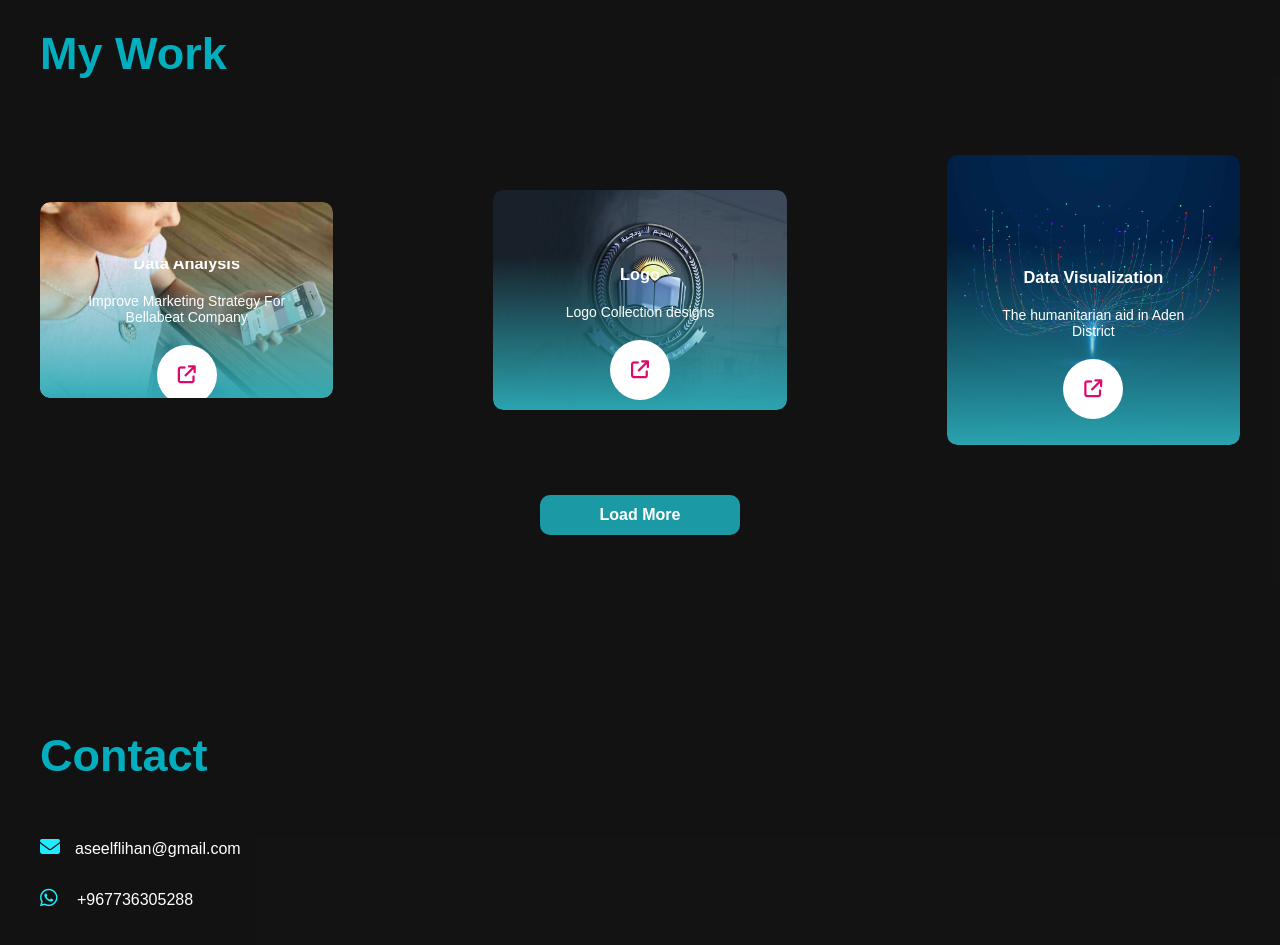
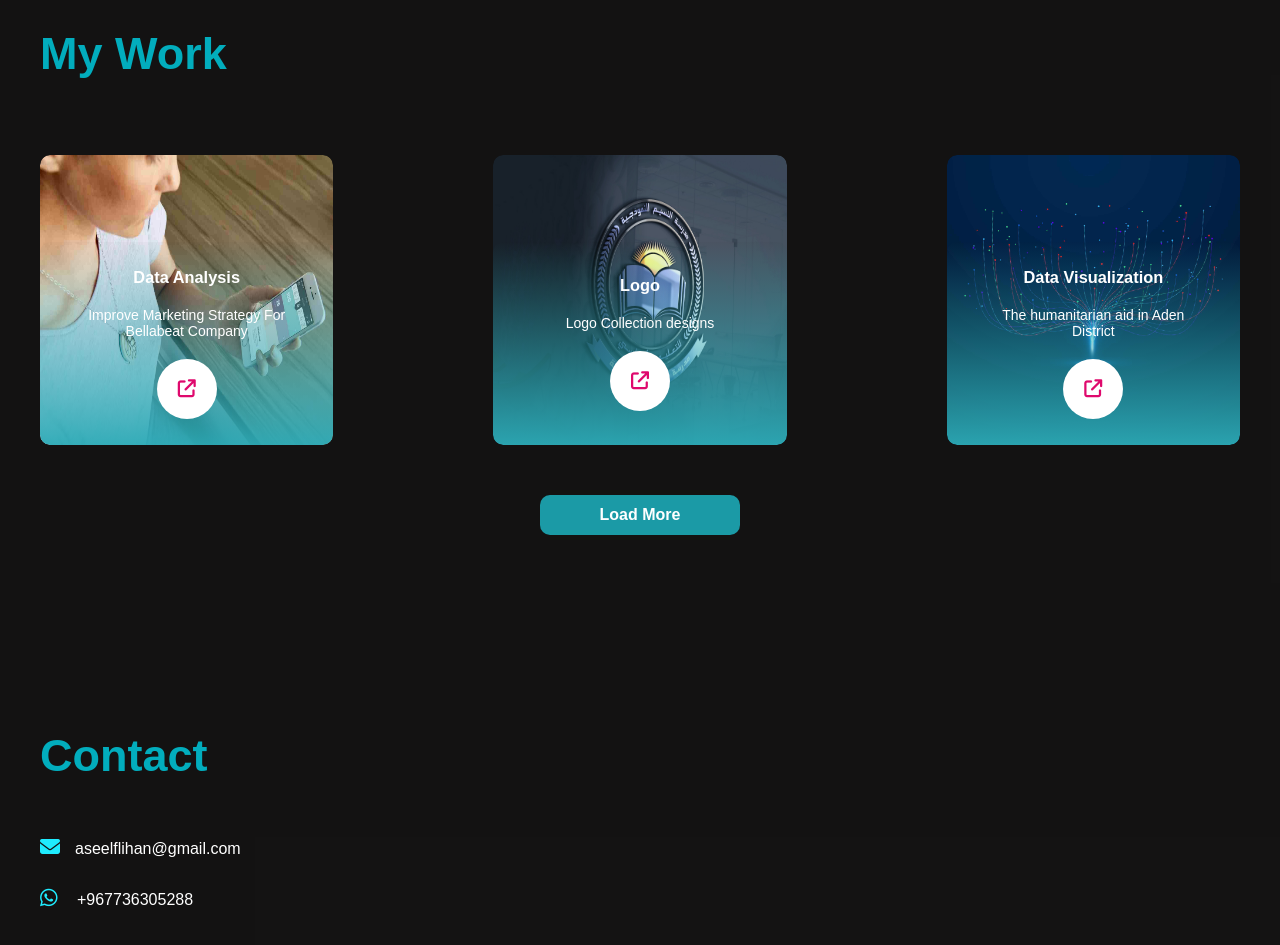
Before and after one commit to aseelflihan/aseelflihan.github.io, a plain HTML site: page index.html in a window 1280 px wide. Shown: the part 2212-3157 px from the top of the page. Drawn offline with nearby package versions, Linux system fonts and the light colour scheme.

Commit message:
Update index.html

```diff
--- a/index.html
+++ b/index.html
@@ -246,7 +246,7 @@
 
 
 
-                   <div class="content">  <img src="images/3.jpg"  >
+                   <div class="content">  <img src="images/3.jpg"  width="50" height="290" >
                      <div class="layer">
                          <h3>Data Analysis</h3>
                          <p>Improve Marketing Strategy For Bellabeat Company</p>
@@ -254,7 +254,7 @@
 
                      </div></div>
 
-                   <div class="content">  <img src="images/mylogo.jpg" " >
+                   <div class="content">  <img src="images/mylogo.jpg" width="50" height="290" >
                      <div class="layer">
                          <h3>Logo </h3>
                          <p>Logo Collection designs</p>
```
